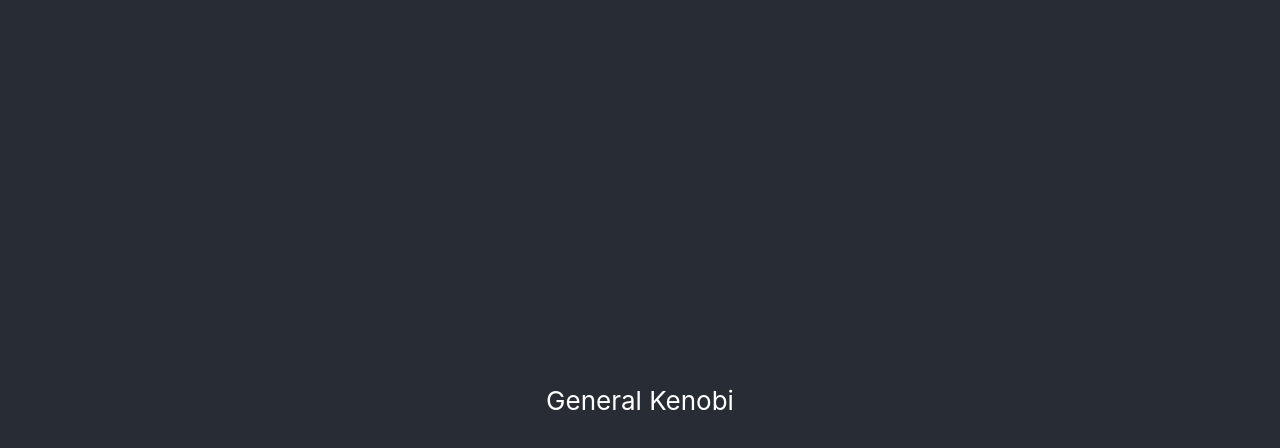
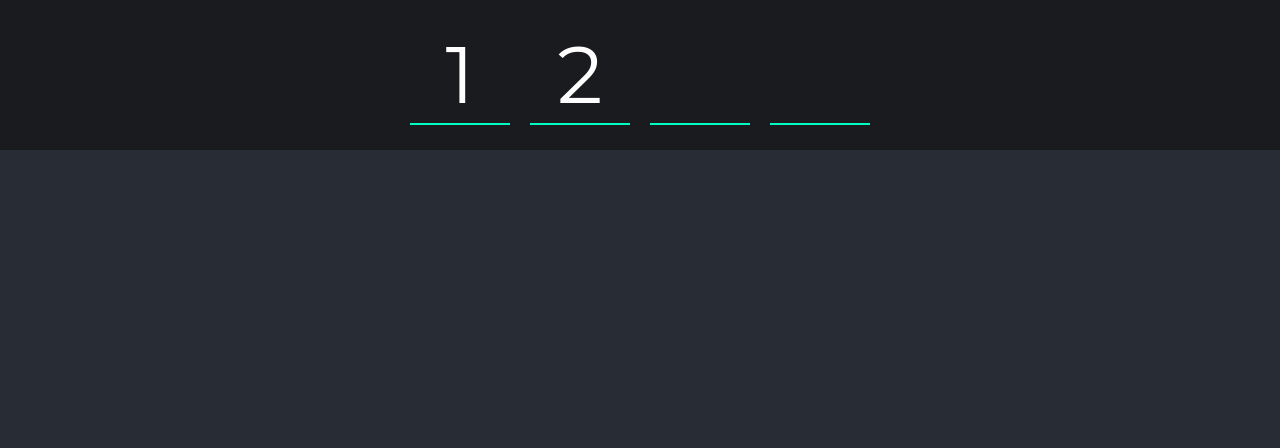
Before and after one commit to hollyefig/Questionnaire, a React (Create React App) app: page / in a window 1280 px wide. Shown: the top 448 px of the page. Built offline with nearby package versions, Linux system fonts and the light colour scheme.

Commit message:
added fixed topbar

```diff
--- a/public/index.html
+++ b/public/index.html
@@ -9,12 +9,10 @@
       name="description"
       content="Questionnaire"
     />
-    <link rel="apple-touch-icon" href="%PUBLIC_URL%/logo192.png" />
-    <!--
-      manifest.json provides metadata used when your web app is installed on a
-      user's mobile device or desktop. See https://developers.google.com/web/fundamentals/web-app-manifest/
-    -->
-    <link rel="manifest" href="%PUBLIC_URL%/manifest.json" />
+    <!-- ? google fonts -->
+    <link rel="preconnect" href="https://fonts.googleapis.com">
+  <link rel="preconnect" href="https://fonts.gstatic.com" crossorigin>
+  <link href="https://fonts.googleapis.com/css2?family=Montserrat:wght@400;700&display=swap" rel="stylesheet">
 
     <title>Questionnaire!</title>
   </head>
--- a/src/App.css
+++ b/src/App.css
@@ -1,38 +1,10 @@
-.App {
-  text-align: center;
+* {
+  box-sizing: border-box;
 }
 
-.App-logo {
-  height: 40vmin;
-  pointer-events: none;
+body {
+  background-color: #282c34;
+  color: #fff;
+  font-family: "Montserrat", sans-serif;
+  --teal: rgb(0, 255, 195);
 }
-
-@media (prefers-reduced-motion: no-preference) {
-  .App-logo {
-    animation: App-logo-spin infinite 20s linear;
-  }
-}
-
-.App-header {
-  background-color: #282c34;
-  min-height: 100vh;
-  display: flex;
-  flex-direction: column;
-  align-items: center;
-  justify-content: center;
-  font-size: calc(10px + 2vmin);
-  color: white;
-}
-
-.App-link {
-  color: #61dafb;
-}
-
-@keyframes App-logo-spin {
-  from {
-    transform: rotate(0deg);
-  }
-  to {
-    transform: rotate(360deg);
-  }
-}
--- a/src/App.js
+++ b/src/App.js
@@ -1,17 +1,10 @@
 import "./App.css";
-import { useState } from "react";
+import Fixedtop from "./components/fixedTop/Fixedtop";
 
 function App() {
-  const [word, setWord] = useState("Hello There");
-
-  setTimeout(() => {
-    setWord("General Kenobi");
-  }, 2000);
   return (
     <div className="App">
-      <header className="App-header">
-        <p>{word}</p>
-      </header>
+      <Fixedtop />
     </div>
   );
 }
--- /dev/null
+++ b/src/components/fixedTop/Fixedtop.jsx
@@ -0,0 +1,17 @@
+import React from 'react';
+import './fixedTop.css'
+
+export default function Fixedtop() {
+  return (
+    <div className='fixedTopWrapper'>
+      <div className="fixedTopCopy">
+        <ul>
+          <li>1</li>
+          <li>2</li>
+          <li></li>
+          <li></li>
+        </ul>
+      </div>
+    </div>
+  )
+}
--- /dev/null
+++ b/src/components/fixedTop/fixedTop.css
@@ -0,0 +1,35 @@
+.fixedTopWrapper {
+  background-color: #191b1f;
+  width: 100%;
+  height: 150px;
+  position: fixed;
+}
+
+.fixedTopCopy {
+  width: inherit;
+  height: inherit;
+  display: flex;
+  justify-content: center;
+  align-items: center;
+  padding: 10px;
+  font-size: 5rem;
+}
+
+.fixedTopCopy > ul {
+  width: 100%;
+  display: flex;
+  justify-content: center;
+  flex-direction: row;
+  list-style-type: none;
+  padding: 0;
+}
+
+.fixedTopCopy > ul > li {
+  border-bottom: 2px solid var(--teal);
+  max-width: 100px;
+  width: 100%;
+  display: flex;
+  justify-content: center;
+  align-items: center;
+  margin: 0 10px;
+}
--- a/src/index.js
+++ b/src/index.js
@@ -1,17 +1,11 @@
-import React from 'react';
-import ReactDOM from 'react-dom/client';
-import './index.css';
-import App from './App';
-import reportWebVitals from './reportWebVitals';
+import React from "react";
+import ReactDOM from "react-dom/client";
+import "./index.css";
+import App from "./App";
 
-const root = ReactDOM.createRoot(document.getElementById('root'));
+const root = ReactDOM.createRoot(document.getElementById("root"));
 root.render(
   <React.StrictMode>
     <App />
   </React.StrictMode>
 );
-
-// If you want to start measuring performance in your app, pass a function
-// to log results (for example: reportWebVitals(console.log))
-// or send to an analytics endpoint. Learn more: https://bit.ly/CRA-vitals
-reportWebVitals();
--- a/src/reportWebVitals.js
+++ /dev/null
@@ -1,13 +0,0 @@
-const reportWebVitals = onPerfEntry => {
-  if (onPerfEntry && onPerfEntry instanceof Function) {
-    import('web-vitals').then(({ getCLS, getFID, getFCP, getLCP, getTTFB }) => {
-      getCLS(onPerfEntry);
-      getFID(onPerfEntry);
-      getFCP(onPerfEntry);
-      getLCP(onPerfEntry);
-      getTTFB(onPerfEntry);
-    });
-  }
-};
-
-export default reportWebVitals;
```
Also changed, not shown: src/logo.svg (deleted), 1 other file (tests, documents, lock files or other folders).
